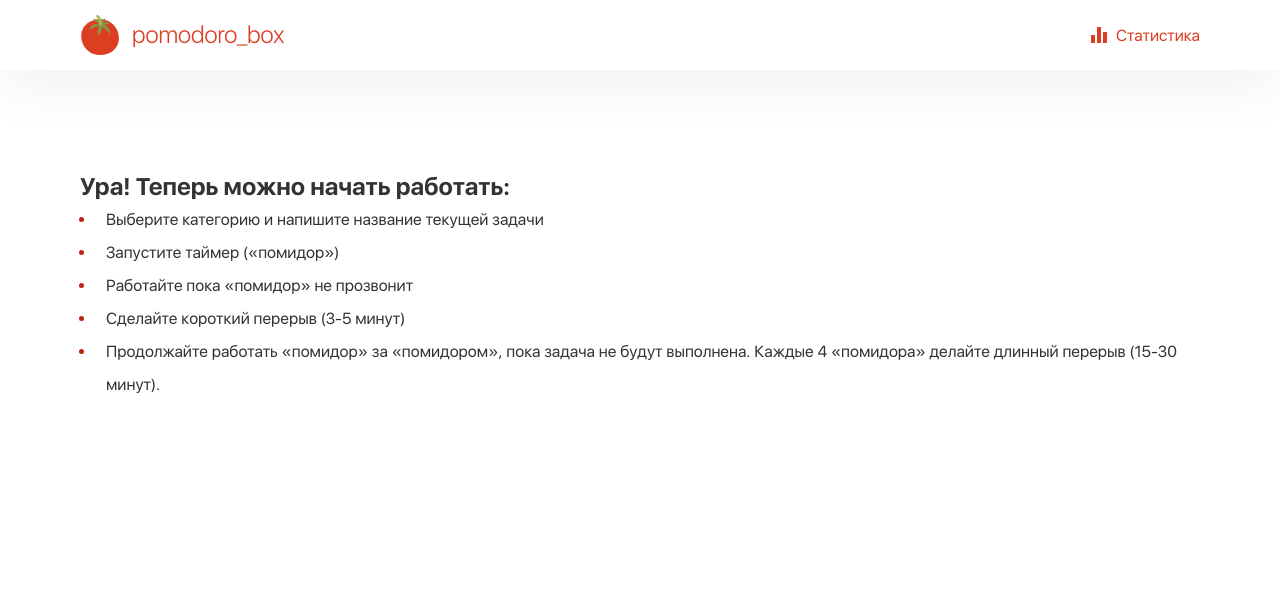
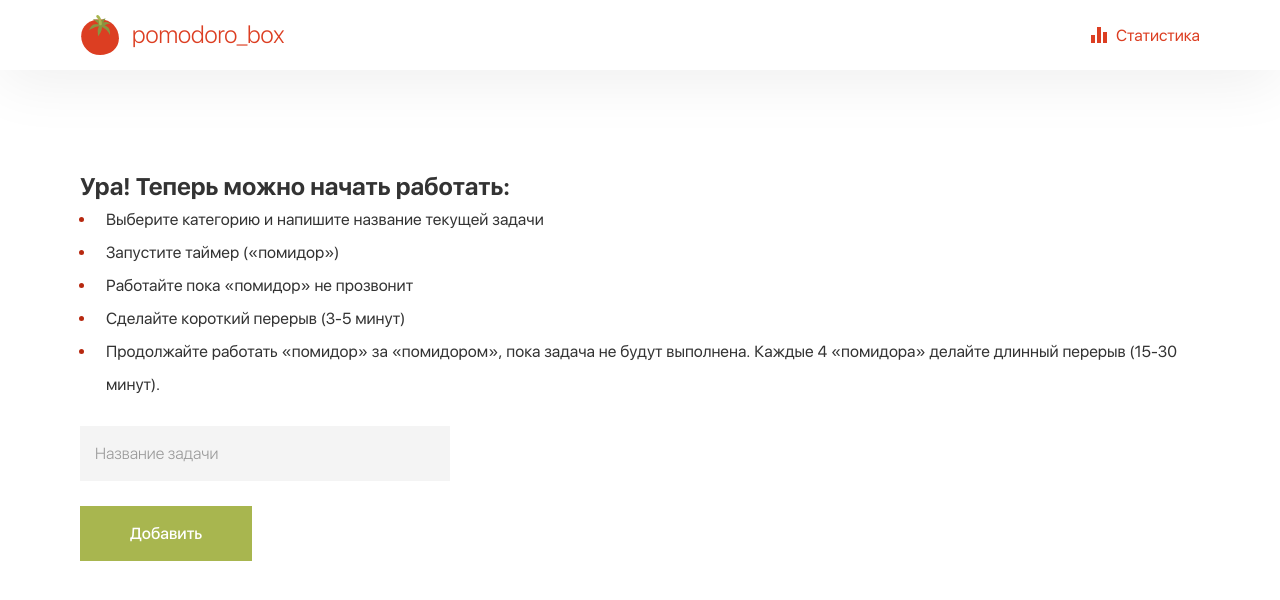
Before and after one commit to checkkick/pomodoro-timer, a React (Vite) app: page / in a window 1280 px wide. Shown: the top 600 px of the page. Built offline with nearby package versions, Linux system fonts and the light colour scheme.

Commit message:
update main page for task list

```diff
--- a/src/pages/Main/Main.tsx
+++ b/src/pages/Main/Main.tsx
@@ -1,3 +1,4 @@
+import { TaskList } from '@/components/TaskList';
 import styles from './main.module.scss'
 
 export function MainPage() {
@@ -36,7 +37,7 @@ export function MainPage() {
                   </li>
                </ul>
 
-               {/* Форма с добавлением задач */}
+               <TaskList />
             </div>
 
             {/* Форма с запуском таймера */}
--- a/src/pages/Main/main.module.scss
+++ b/src/pages/Main/main.module.scss
@@ -15,7 +15,7 @@
    }
 
    &__list {
-      margin: 0;
+      margin: 0 0 25px 0;
       padding: 0 1rem;
    }
 
```
